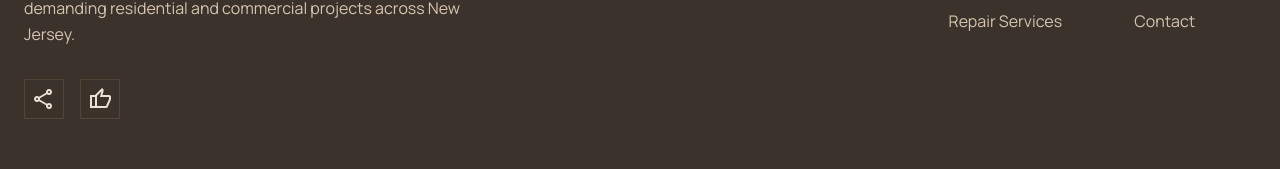
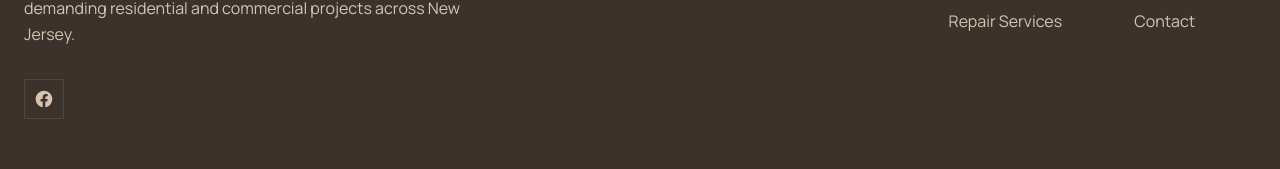
Before and after one commit to Vdassaet/njfenceandrailing, a React (Vite) app: page /privacy in a window 1280 px wide. Shown: the part 1070-1239 px from the top of the page. Built offline with nearby package versions, Linux system fonts and the light colour scheme.

Commit message:
Add Facebook link and icon to footer

```diff
--- a/src/components/Footer.tsx
+++ b/src/components/Footer.tsx
@@ -14,11 +14,16 @@ export default function Footer() {
             Providing top-tier fencing and railing solutions for the most demanding residential and commercial projects across New Jersey.
           </p>
           <div className="flex gap-4">
-            <a className="w-10 h-10 border border-outline-variant flex items-center justify-center hover:bg-primary hover:text-on-primary transition-colors" href="#">
-              <span className="material-symbols-outlined text-[20px]">share</span>
-            </a>
-            <a className="w-10 h-10 border border-outline-variant flex items-center justify-center hover:bg-primary hover:text-on-primary transition-colors" href="#">
-              <span className="material-symbols-outlined text-[20px]">thumb_up</span>
+            <a
+              className="w-10 h-10 border border-outline-variant flex items-center justify-center hover:bg-primary hover:text-on-primary transition-colors text-on-surface-variant"
+              href="https://www.facebook.com/people/NJ-Fence-Railings/61593430837806/"
+              target="_blank"
+              rel="noopener noreferrer"
+              title="Follow us on Facebook"
+            >
+              <svg className="w-5 h-5 fill-current" viewBox="0 0 24 24">
+                <path d="M12 2.04c-5.5 0-10 4.49-10 10.02 0 5.01 3.66 9.15 8.44 9.9v-7H7.9v-2.9h2.54V9.85c0-2.51 1.49-3.89 3.78-3.89 1.09 0 2.23.19 2.23.19v2.47h-1.26c-1.24 0-1.63.77-1.63 1.56v1.88h2.78l-.45 2.9h-2.33v7a10 10 0 0 0 8.44-9.9c0-5.53-4.5-10.02-10-10.02Z"/>
+              </svg>
             </a>
           </div>
         </div>
```
